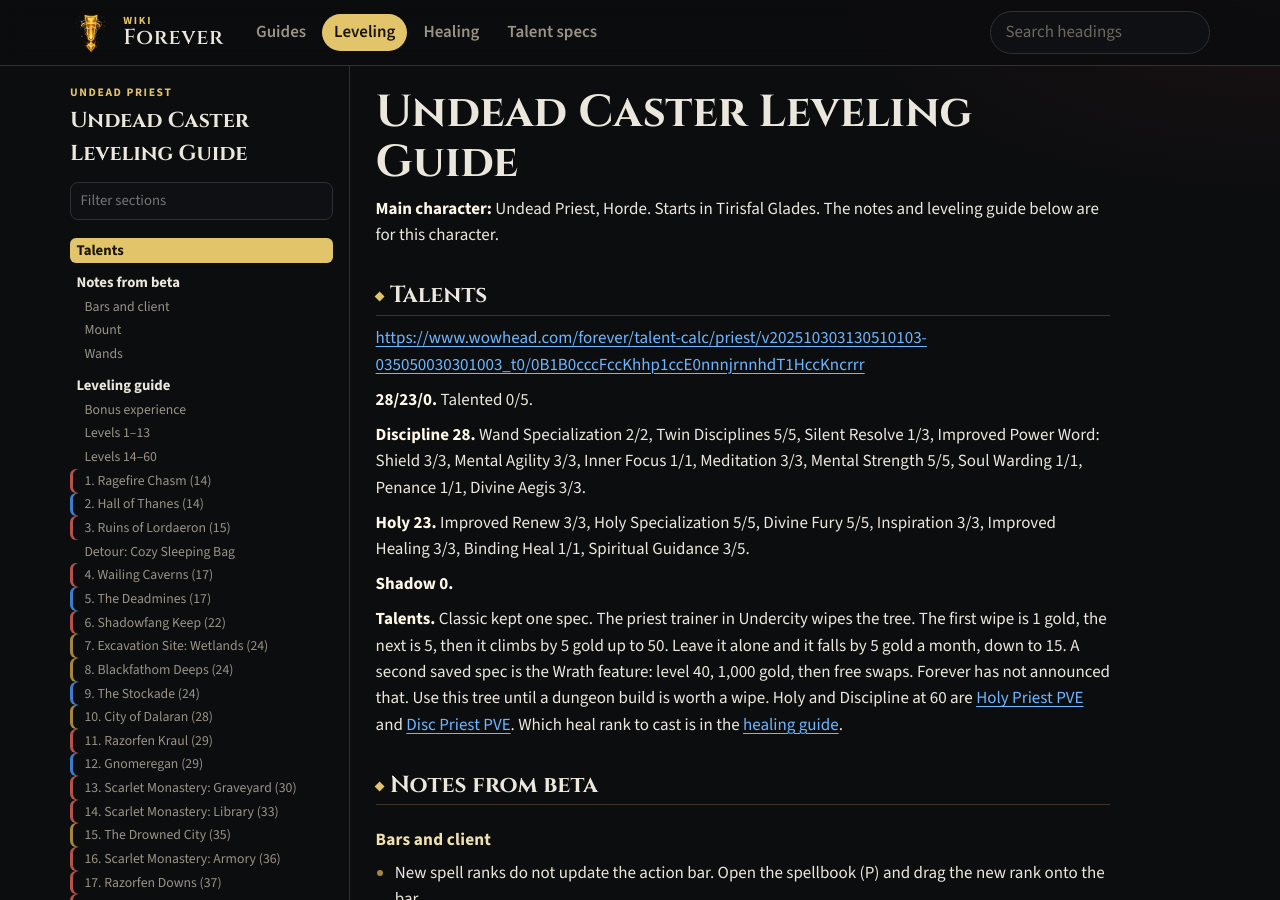
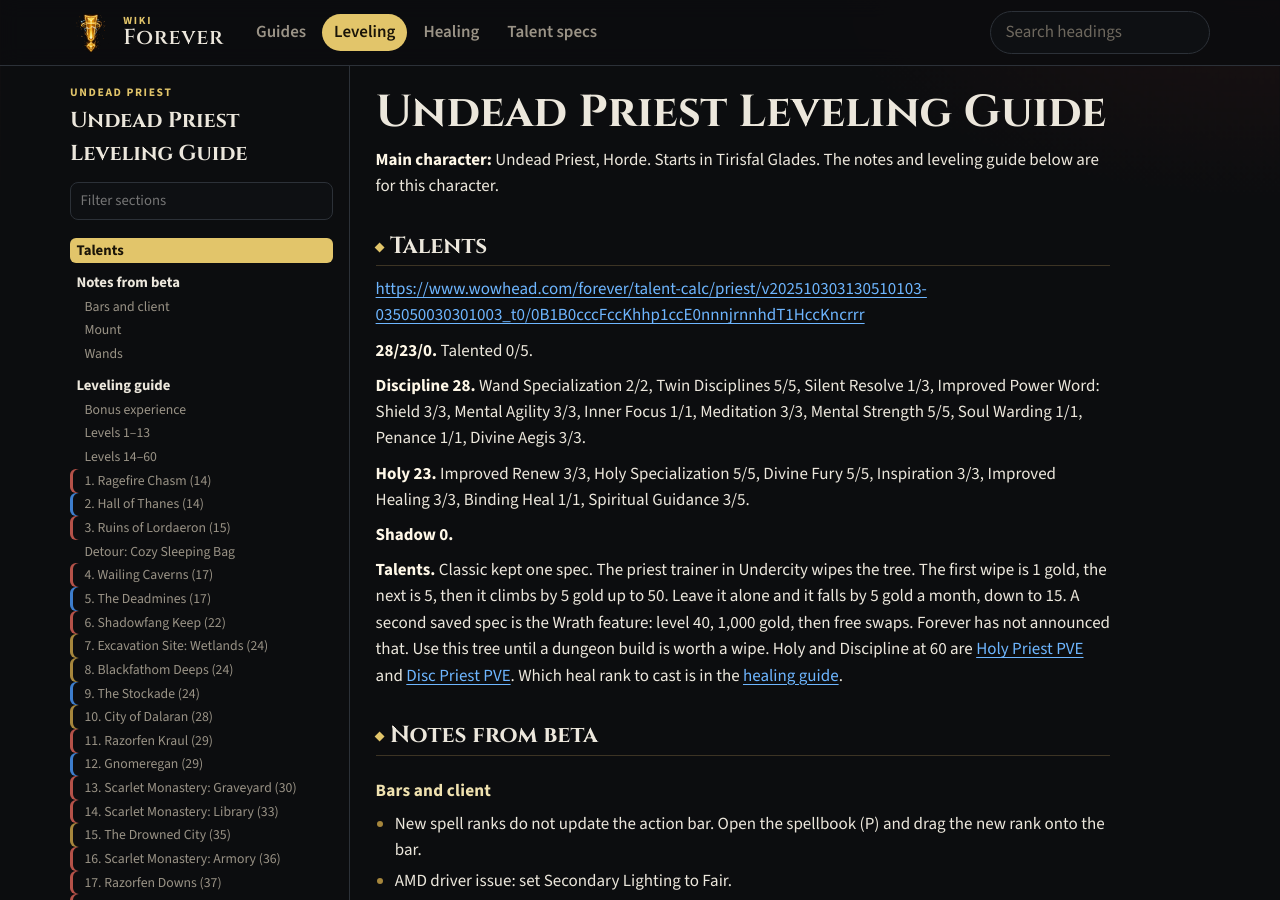
Before and after one commit to LordDemonos/wow-forever, a Jekyll site: the page built from wiki/guides/leveling.md, in a window 1280 px wide and 900 px high. Built offline with Jekyll 4.4.1, drawn with Linux system fonts in a browser that asks for light colours; a script that is not in the unit is left out.

Commit message:
Rename Undead Caster to Undead Priest Leveling Guide

```diff
--- a/wiki/guides/leveling.md
+++ b/wiki/guides/leveling.md
@@ -1,11 +1,11 @@
 ---
 layout: guide
-title: Undead Caster Leveling Guide
+title: Undead Priest Leveling Guide
 permalink: /leveling/
 kicker: Undead Priest
 ---
 
-# Undead Caster Leveling Guide
+# Undead Priest Leveling Guide
 
 **Main character:** Undead Priest, Horde. Starts in Tirisfal Glades. The notes and leveling guide below are for this character.
 
```
